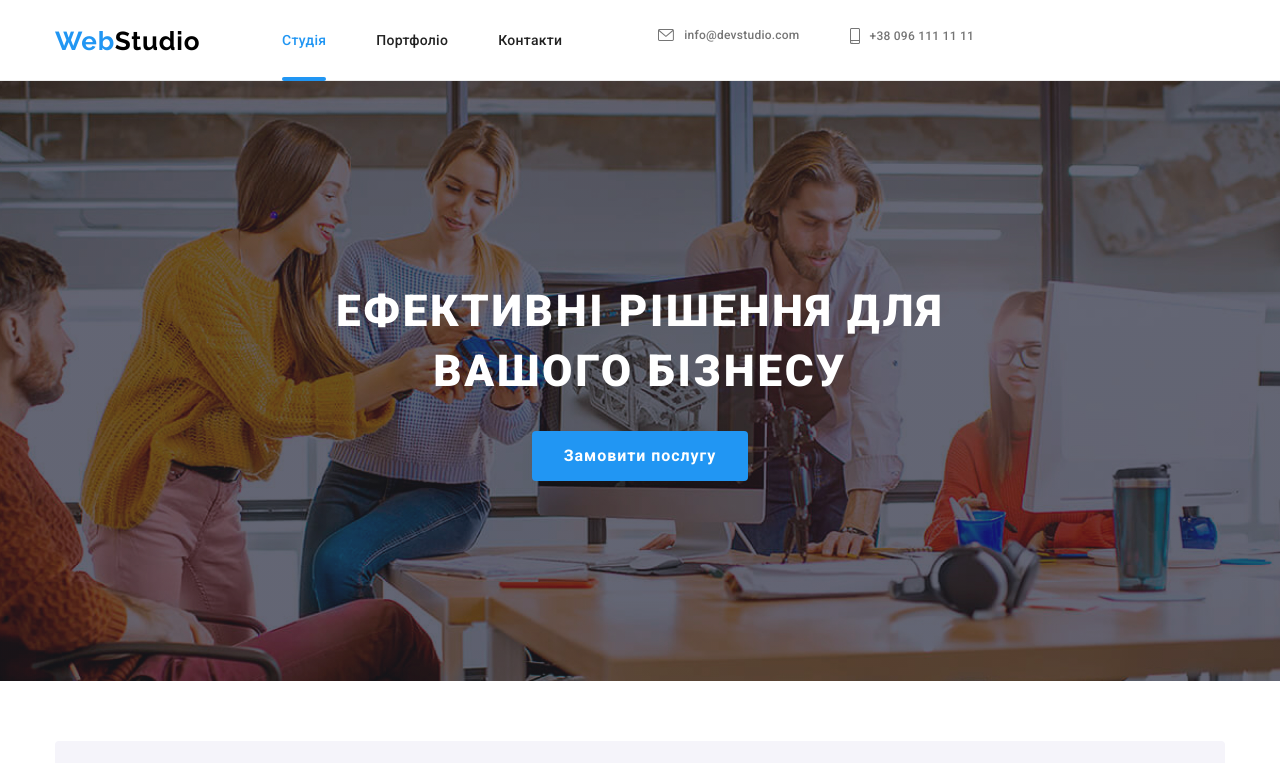
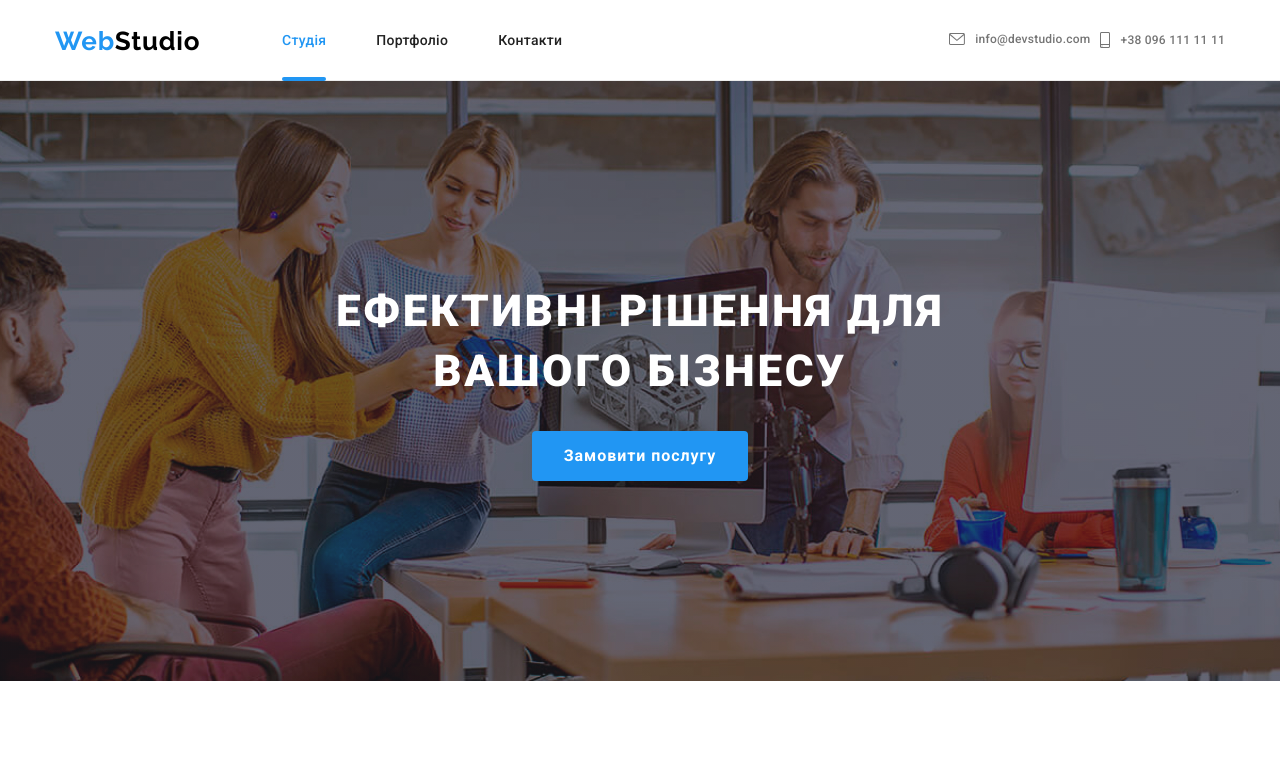
Before and after one commit to Misha-90/goit-markup-hw-08, a plain HTML site: page index.html in a window 1280 px wide. Shown: the top 763 px of the page. Drawn offline with nearby package versions, Linux system fonts and the light colour scheme.

Commit message:
fix some one problems

```diff
--- a/index.html
+++ b/index.html
@@ -283,6 +283,7 @@
 		<!--footer-->
 		<footer class="footer">
 			<div class="container footer__box">
+				<div class="footer__logo-join-box">
 				<div class="footer__logo-box">
 						<a href="./index.html" class="footer__logo link">
 				<span class="logo">Web</span>Studio</a>
@@ -310,6 +311,7 @@
 									<use href="./img/icons.svg#icon-linkedin"></use>
 								</svg></a></li>
 						</ul>
+				</div>
 				</div>
 				<div class="subscription__box">
 				<h3 class="subscription__title" >Підпишіться на розсилку</h3>
--- a/sass/components/_container.scss
+++ b/sass/components/_container.scss
@@ -4,6 +4,7 @@
 	margin-right: auto;
 	padding-left: 15px;
 	padding-right: 15px;
+	@media screen and (max-width: 479px){}
 	@include mobile {
 		max-width: 480px;
 	};
--- a/sass/components/_section.scss
+++ b/sass/components/_section.scss
@@ -1,3 +1,12 @@
 .section {
 	padding: 94px 0;
+	@include mobile {
+		padding: 60px 0;
+	}
+	@include tablet {
+		padding: 60px 0;
+	}
+	@include desktop {
+		padding: 94px 0;
+	}
 }
--- a/sass/layout/_customer.scss
+++ b/sass/layout/_customer.scss
@@ -1,3 +1,4 @@
+
 .customer__list {
 	display: flex;
 	flex-wrap: wrap;
@@ -17,6 +18,9 @@
 	&:hover, &:focus {
 	border-color: var(--second-btn-color);
 }
+@include tablet {
+	width: 100%;
+}
 }
 .customer__icon {
 	display: flex;
@@ -30,8 +34,11 @@
 }
 }
 
-// .customer__item {
-// 	@media screen and (min-width:768px){
-// 		width: calc((100% - 30px)/2);
-// 	}
-// }
+.customer__item {
+	@include tablet {
+		width: calc((100% - 2 * 30px)/3);
+	}
+	@include desktop {
+		width: calc((100% - 5 * 30px)/6);
+	}
+}
--- a/sass/layout/_features.scss
+++ b/sass/layout/_features.scss
@@ -1,10 +1,10 @@
-.features {
-	padding-top: 60px;
-	padding-bottom: 60px;
-}
+// .features {
+// 	padding-top: 60px;
+// 	padding-bottom: 60px;
+// }
 
 .features__box {
-	width: 270px;
+	// width: 270px;
 	height: 120px;
 	border-radius: 4px;
 	background-color: var(--second-backround-color);
@@ -18,6 +18,9 @@
 	display: flex;
 	flex-wrap: wrap;
 	gap: 30px;
+	@include desktop {
+		flex-wrap: nowrap;
+	}
 }
 
 .features__title {
@@ -27,6 +30,10 @@
 	margin-bottom: 10px;
 	margin-top: 30px;
 	text-align: center;
+	@include tablet {
+		text-align: left;
+	}
+
 }
 .features__text {
 	@include text($fs:14px, $lh:24px,);
@@ -34,4 +41,10 @@
 }
 li.features__item {
     width: 100%;
+	@include tablet {
+		width: calc((100% - 30px)/2);
+	}
+	@include desktop {
+		width: calc((100% - 30px)/4);
+	}
 }
--- a/sass/layout/_footer.scss
+++ b/sass/layout/_footer.scss
@@ -9,10 +9,17 @@
 	color: #FFFFFF;
 	text-align: center;
     padding: 0 41px;
+	@include desktop {
+		padding: 0;
+	}
 }
 
 .footer__logo-box {
 	text-align: center;
+	@include desktop {
+		text-align: left;
+		display: block;
+	}
 }
 .footer__contact-addres {
 	margin-top: 20px;
@@ -38,14 +45,17 @@
 }
 .footer__contact-addres{font-style: normal;}
 
-// .footer__box {
-// 	display: flex;
-// 	flex-wrap: wrap;
-// 	align-items: baseline;
-// }
+.footer__box {
+	@include desktop {
+		display: flex;
+		align-items: baseline;
+	}
+}
 .footer__join-box {
-	// flex-wrap: wrap;
 	text-align: center;
+	@include desktop {
+		margin-left: 70px
+	}
 }
 
 .footer__join-title {
@@ -54,6 +64,12 @@
 	color: var(--second-title-color);
 	margin-bottom: 20px;
 	margin-top: 60px;
+	@include tablet {
+		margin-top: 0;
+	}
+	@include desktop {
+		margin-top: 0;
+	}
 }
 .footer__soc{
 	display: flex;
@@ -73,21 +89,38 @@
 	background-color: var(--accent-color);
 }
 }
-
 .footer__soc-icon {
 	fill: var(--icons-second-color);
 }
+.footer__logo-join-box {
+	@include tablet {
+		display: flex;
+		justify-content: space-between;
+	}
+}
 
-
-// .subscription__box {
-// 	margin-left: 121px;
-// }
+.subscription__box {
+	@include desktop {
+		margin-left: auto;
+		align-items: baseline;
+	}
+}
 
 .subscription__wrap {
 	display: flex;
 	flex-wrap: wrap;
 	gap: 10px;
 	justify-content: center;
+		@include tablet {
+		display: flex;
+		flex-direction: column;
+		align-items: center;
+	}
+	@include desktop {
+		display: flex;
+		flex-direction: row;
+		align-items: flex-start;
+	}
 }
 
 .subscription__title {
@@ -98,6 +131,10 @@
 	margin-top: 60px;
 	margin-bottom: 20px;
 	text-align: center;
+	@include desktop {
+		text-align: left;
+		margin-top: 0;
+	}
 }
 
 .subscription__text {
@@ -117,6 +154,12 @@
 	cursor: pointer;
 	transition: border 250ms cubic-bezier(0.4, 0, 0.2, 1);
 }
+	@include tablet {
+		width: 450px;
+	}
+	@include desktop {
+		width: 358px;
+	}
 }
 
 .subscription__btn {
--- a/sass/layout/_header.scss
+++ b/sass/layout/_header.scss
@@ -48,40 +48,50 @@
 	fill: currentColor;
 }
 
-.header__contact-mail {
-	margin-right: 50px;
-}
 .header__contact {
 	display: none;
 	margin-left: auto;
 	@include tablet {
 		display: flex;
 		flex-wrap: wrap;
-		margin-right: 0;
-		margin-left: 96px;
+		flex-direction: column;
+		margin-left: auto;
 	}
-	@include desktop {display: flex;}
+	@include desktop {
+		display: flex;
+		flex-wrap: nowrap;
+		margin-left: auto;
+		flex-direction: row;
+	}
 }
 
 .header__tel {
 	@include first-link ($fs:12px, $lh:14px);
 	color: var(--first-text-color);
-	display: flex;
 	align-items: center;
 	transition: var(--color-tranzition);
 	&:hover, &:focus {
 	color: var(--accent-color);
+}
+@include desktop {
+	display: flex;
+	margin-bottom: 0;
+
 }
 }
 
 .header__mail {
 	@include first-link ($fs:12px, $lh:14px);
 	color: var(--first-text-color);
-	display: flex;
 	align-items: center;
 	margin-bottom: 10px;
 	transition: var(--color-tranzition);
 	&:hover, &:focus {
 	color: var(--accent-color);
 }
+@include desktop {
+	display: flex;
+	margin-bottom: 0;
+	margin-right: 10px;
 }
+}
--- a/sass/layout/_mob-menu.scss
+++ b/sass/layout/_mob-menu.scss
@@ -44,6 +44,9 @@
 	&:focus, &:hover {
 	color: var(--accent-color);
 }
+    @media screen and (max-width: 479px) {
+        @include first-link ($fs:30px, $lh:37px)
+    }
 }
 
 .mob__contact-tel {
@@ -51,6 +54,9 @@
 }
 .mob__contact-mail {
     margin-bottom: 64px;
+    @media screen and (max-width: 479px) {
+        margin-bottom: 30px;
+    }
 }
 .mob__mail {
     @include first-link ($fs:24px, $lh:28px);
@@ -67,6 +73,9 @@
     margin-bottom: 32px;
     @include mobile {
         @include first-link ($fs:34px, $lh:40px);
+    }
+    @media screen and (max-width: 479px){
+        @include first-link ($fs:27px, $lh:33px)
     }
 }
 .mob__menu-btn-close {
@@ -85,12 +94,20 @@
 .mob__soc-list {
     display: flex;
     margin-bottom: 48px;
+    @media screen and (max-width: 479px) {
+        flex-wrap: wrap;
+        flex-direction: column;
+    }
 }
 
 .mob__soc-item:not(:last-child) {
     border-right: 1px solid rgba(33, 33, 33, 0.2);
     padding-right: 10px;
     margin-right: 10px;
+    @media screen and (max-width: 479px) {
+        border-right: none;
+
+    }
 }
 
 .mob_soc-link {
--- a/sass/layout/_offers.scss
+++ b/sass/layout/_offers.scss
@@ -1,5 +1,8 @@
 .offers {
 	display: none;
+	@include desktop {
+		display: flex;
+	}
 }
 .offers__title {
 	font-weight: 700;
@@ -15,6 +18,9 @@
 	display: flex;
 	flex-wrap: wrap;
 	gap: 30px;
+	@include desktop {
+		flex-wrap: nowrap;
+}
 }
 .offers__item {
 	position: relative;
@@ -34,16 +40,3 @@
 	width: 100%;
 	margin: 0;
 }
-
-// .offers__mob {
-// 	position: absolute;
-// 	white-space: nowrap;
-// 	width: 1px;
-// 	height: 1px;
-// 	overflow: hidden;
-// 	border: 0;
-// 	padding: 0;
-// 	clip: rect(0 0 0 0);
-// 	clip-path: inset(50%);
-// 	margin: -1px;
-// }
--- a/sass/layout/_team.scss
+++ b/sass/layout/_team.scss
@@ -5,8 +5,8 @@
 }
 .team {
 	background-color: var(--second-backround-color);
-	padding-top: 60px;
-	padding-bottom: 60px;
+	// padding-top: 60px;
+	// padding-bottom: 60px;
 }
 .team__title {
 	@include second-title ($fs:28px, $lh:33px);
@@ -18,6 +18,12 @@
 	background: #FFFFFF;
 	box-shadow: 0px 1px 3px rgba(0, 0, 0, 0.12), 0px 1px 1px rgba(0, 0, 0, 0.14), 0px 2px 1px rgba(0, 0, 0, 0.2);
 	border-radius: 0px 0px 4px 4px;
+	@include tablet {
+			width: calc((100% - 90px)/2);
+	}
+	@include desktop {
+			width: calc((100% - 90px)/4);
+	}
 }
 .team__item-title {
 	@include third-title ($lh:19px);
--- a/sass/utils/_fonts.scss
+++ b/sass/utils/_fonts.scss
@@ -1,66 +1,66 @@
 @mixin font ($fw, $fs, $lh, $ls) {
     font-weight: $fw;
 	font-size: $fs;
-	line-height: $lh / $fs;
+	line-height: calc(calc($lh / $fs));
 	letter-spacing: $ls;
 }
 @mixin first-title ($fw:900, $fs:44px, $lh:60px, $ls:0.06em){
     font-weight: $fw;
 	font-size: $fs;
-	line-height: $lh / $fs;
+	line-height: calc(calc($lh / $fs));
 	letter-spacing: $ls;
 }
 @mixin second-title ($fw:700, $fs:36px, $lh:42px, $ls:0.03em){
     font-weight: $fw;
 	font-size: $fs;
-	line-height: $lh / $fs;
+	line-height: calc($lh / $fs);
 	letter-spacing: $ls;
 }
 @mixin third-title ($fw:500, $fs:16px, $lh:26px, $ls:0.03em){
     font-weight: $fw;
 	font-size: $fs;
-	line-height: $lh / $fs;
+	line-height: calc($lh / $fs);
 	letter-spacing: $ls;
 }
 @mixin after-title ($fw:400, $fs:16px, $lh:30px, $ls:0.03em){
     font-weight: $fw;
 	font-size: $fs;
-	line-height: $lh / $fs;
+	line-height: calc($lh / $fs);
 	letter-spacing: $ls;
 }
 @mixin text ($fw:400, $fs:18px, $lh:27px, $ls:0.03em){
     font-weight: $fw;
 	font-size: $fs;
-	line-height: $lh / $fs;
+	line-height: calc($lh / $fs);
 	letter-spacing: $ls;
 }
 @mixin first-link ($fw:500, $fs:14px, $lh:16px, $ls:0.02em){
     font-weight: $fw;
 	font-size: $fs;
-	line-height: $lh / $fs;
+	line-height: calc($lh / $fs);
 	letter-spacing: $ls;
 }
 @mixin second-link ($fw:400, $fs:14px, $lh:24px, $ls:0.03em){
     font-weight: $fw;
 	font-size: $fs;
-	line-height: $lh / $fs;
+	line-height: calc($lh / $fs);
 	letter-spacing: $ls;
 }
 @mixin btn ($fw:700, $fs:16px, $lh:30px, $ls:0.06em){
     font-weight: $fw;
 	font-size: $fs;
-	line-height: $lh / $fs;
+	line-height: calc($lh / $fs);
 	letter-spacing: $ls;
 }
 @mixin filter-btn ($fw:500, $fs:16px, $lh:26px, $ls:0.03em){
     font-weight: $fw;
 	font-size: $fs;
-	line-height: $lh / $fs;
+	line-height: calc($lh / $fs);
 	letter-spacing: $ls;
 }
 @mixin input ($fw:400, $fs:16px, $lh:30px, $ls:0.01em){
     font-weight: $fw;
 	font-size: $fs;
-	line-height: $lh / $fs;
+	line-height: calc($lh / $fs);
 	letter-spacing: $ls;
 }
```
Also changed, not shown: css/main.css, css/main.min.css, 2 other files.
